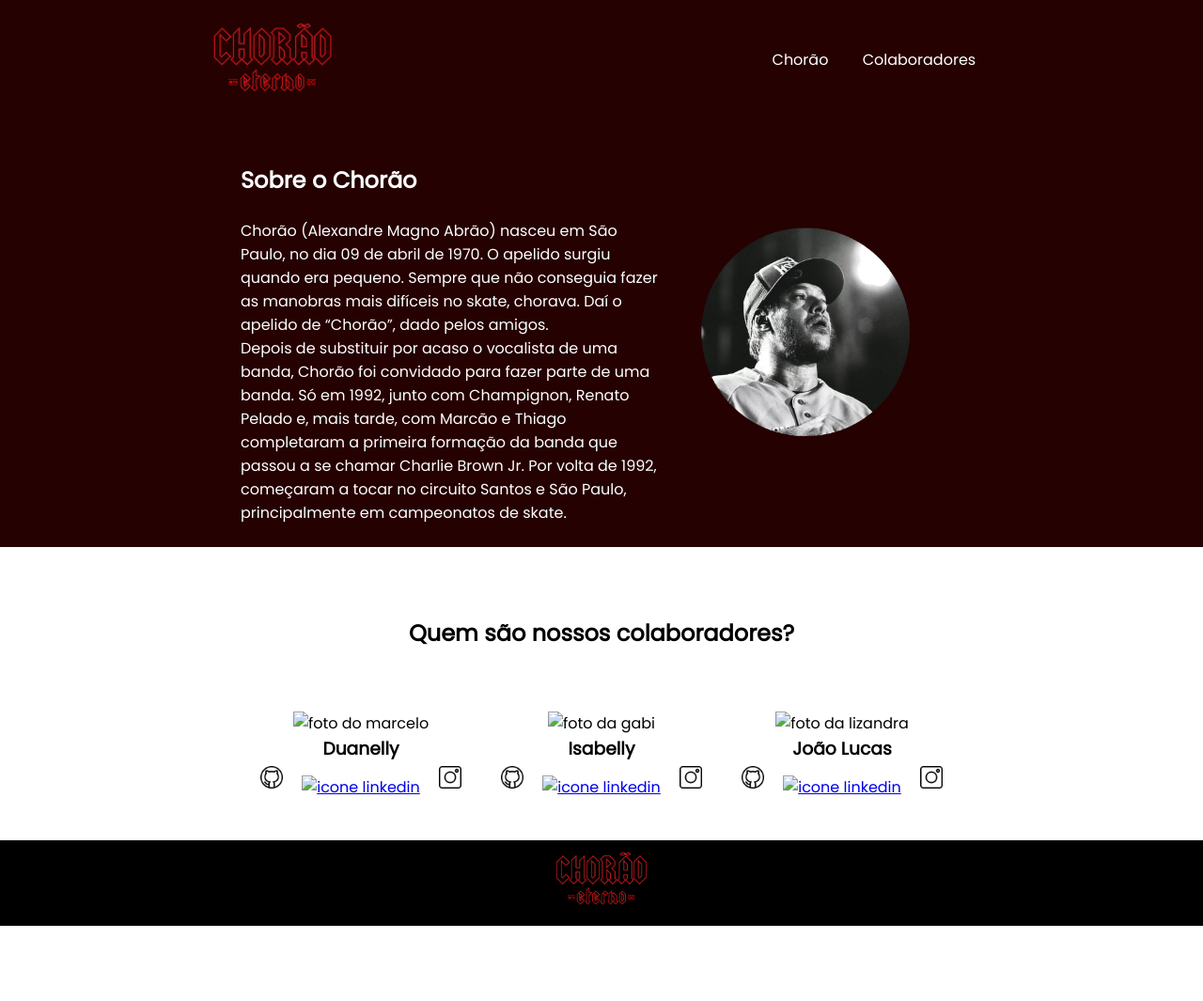
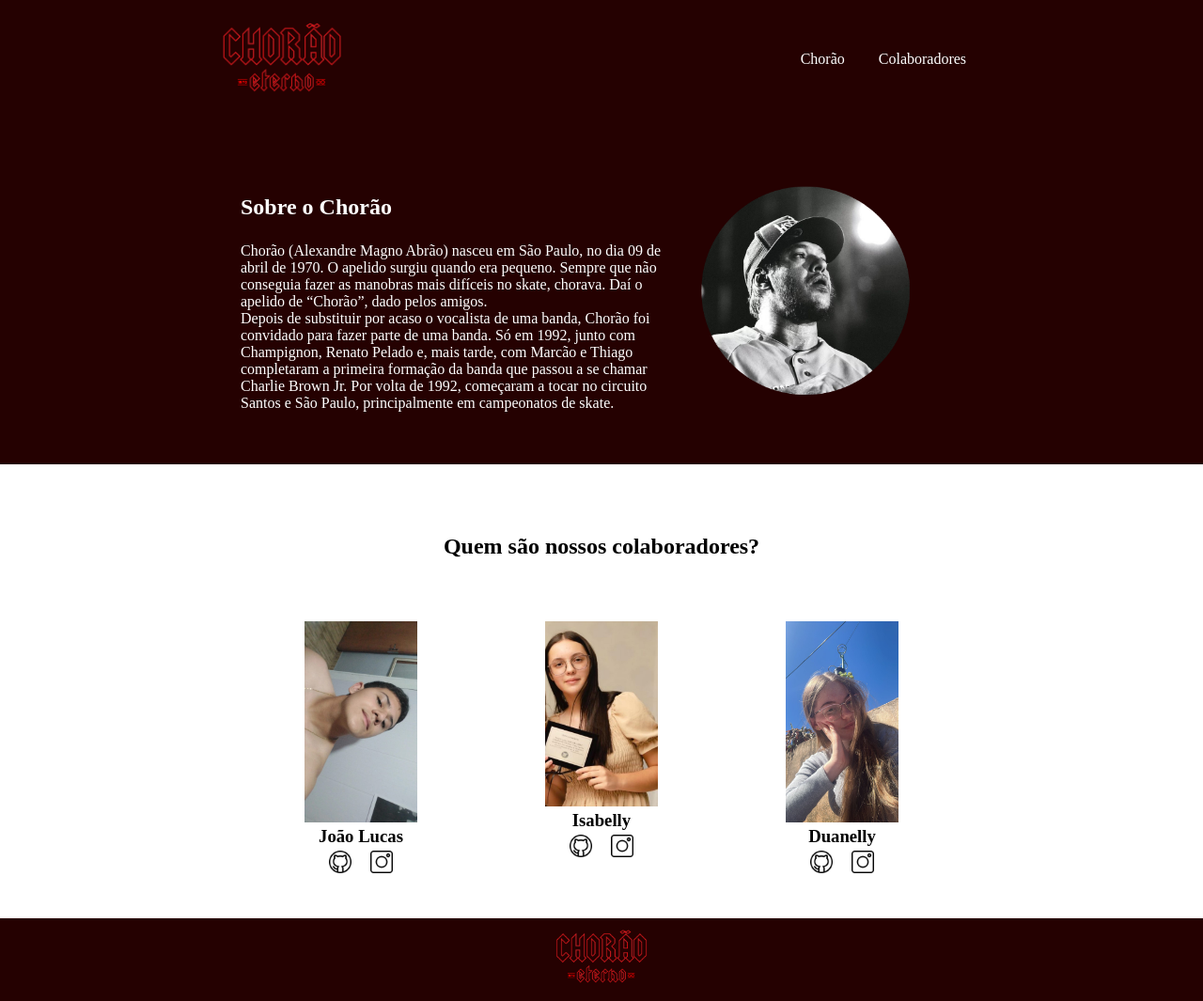
Before and after one commit to camaargo/fanpagechorao, a plain HTML site: page index.html in a window 1280 px wide. Shown: the whole page at 94% size. Before the commit the page ends 985 px from the top, so only its background shows below. Drawn offline with Linux system fonts and the light colour scheme.

Commit message:
Add files via upload

```diff
--- a/index.html
+++ b/index.html
@@ -5,7 +5,7 @@
     <meta charset="UTF-8">
     <meta http-equiv="X-UA-Compatible" content="IE=edge">
     <meta name="viewport" content="width=device-width, initial-scale=1.0">
-    <title>Equipe Alura Start</title>
+    <title>Equipe Chorão</title>
     <link rel="stylesheet" href="style.css">
     <link rel="preconnect" href="https://fonts.googleapis.com">
     <link rel="preconnect" href="https://fonts.gstatic.com" crossorigin>
@@ -14,7 +14,7 @@
 
 <body>
     <header class="cabecalho">
-        <img class="cabecalho-imagem" src="logoooo.png" alt="logo do Chorão">
+        <img class="cabecalho-imagem" src="logo.png" alt="logo do chorão">
         <ul class="cabecalho-lista">
             <li class="cabecalho-lista-item"><a href="#escola">Chorão</a></li>
             <li class="cabecalho-lista-item"><a href="#estudante">Colaboradores</a></li>
@@ -26,7 +26,7 @@
             <p class="escola-texto-um">Chorão (Alexandre Magno Abrão) nasceu em São Paulo, no dia 09 de abril de 1970. O apelido surgiu quando era pequeno. Sempre que não conseguia fazer as manobras mais difíceis no skate, chorava. Daí o apelido de “Chorão”, dado pelos amigos.</p>
             <p class="escola-texto-dois">Depois de substituir por acaso o vocalista de uma banda, Chorão foi convidado para fazer parte de uma banda. Só em 1992, junto com Champignon, Renato Pelado e, mais tarde, com Marcão e Thiago completaram a primeira formação da banda que passou a se chamar Charlie Brown Jr. Por volta de 1992, começaram a tocar no circuito Santos e São Paulo, principalmente em campeonatos de skate.</p>
         </div>
-        <img class="escola-imagem" src="fanpage.png" alt="fanpage">
+        <img class="escola-imagem" src="fanpage.png" alt="imagem que representa o Chorão">
     </section>
 
     <section id="estudante">
@@ -34,33 +34,30 @@
         <div class="estudante-todos">
             <span></span>
             <div class="estudante-div">
-                <img class="estudante-imagem" src="Marcelo.jpeg" alt="foto do marcelo">
-                <h3 class="estudante-nome">Duanelly</h3>
-                <a href="https://github.com/marcelopaludetto"><img class="estudante-icone" src="github.png"
+                <img class="estudante-imagem" src="joaolucas.jpeg" alt="foto do marcelo">
+                <h3 class="estudante-nome">João Lucas</h3>
+                <a href="https://github.com/Neveskkj2/fanpagechrorao1241"><img class="estudante-icone" src="github.png"
                         alt="icone github"></a>
-                <a href="https://linkedin.com/marcelopaludetto"><img class="estudante-icone" src="linkedin.png"
-                        alt="icone linkedin"></a>
-                <a href="https://instagram.com/marcelopaludetto"><img class="estudante-icone" src="instagram.png"
+
+                <a href="https://instagram.com/lucas____souzaaa"><img class="estudante-icone" src="instagram.png"
                         alt="icone instagram"></a>
             </div>
             <div class="estudante-div">
-                <img class="estudante-imagem" src="Gabi.jpg" alt="foto da gabi">
+                <img class="estudante-imagem" src="isabelalalal.jpeg" alt="foto da gabi">
                 <h3 class="estudante-nome">Isabelly</h3>
-                <a href="https://github.com/GabrielaM-L"><img class="estudante-icone" src="github.png"
+                <a href="https://github.com/camaargo/fanpagechorao"><img class="estudante-icone" src="github.png"
                         alt="icone github"></a>
-                <a href="https://www.linkedin.com/in/gabriela-marcomini-de-lima/"><img class="estudante-icone"
-                        src="linkedin.png" alt="icone linkedin"></a>
-                <a href="https://www.instagram.com/gabriela_marcomini/"><img class="estudante-icone" src="instagram.png"
+
+                <a href="https://www.instagram.com/isabellycamarrgo"><img class="estudante-icone" src="instagram.png"
                         alt="icone instagram"></a>
             </div>
             <div class="estudante-div">
-                <img class="estudante-imagem" src="Liz.jpg" alt="foto da lizandra">
-                <h3 class="estudante-nome">João Lucas</h3>
-                <a href="https://github.com/LizandraDuarte40"><img class="estudante-icone" src="github.png"
+                <img class="estudante-imagem" src="Duanelly.jpeg" alt="foto da lizandra">
+                <h3 class="estudante-nome">Duanelly</h3>
+                <a href="https://github.com/puchalskii/fanpagechoraoo"><img class="estudante-icone" src="github.png"
                         alt="icone github"></a>
-                <a href="https://www.linkedin.com/in/lizandrarlm-duarte/"><img class="estudante-icone"
-                        src="linkedin.png" alt="icone linkedin"></a>
-                <a href="https://www.instagram.com/lizandrarlm"><img class="estudante-icone" src="instagram.png"
+
+                <a href="https://www.instagram.com/puchalskiduanelly"><img class="estudante-icone" src="instagram.png"
                         alt="icone instagram"></a>
             </div>
             <span></span>
@@ -71,7 +68,7 @@
     </section>
 
     <footer class="rodape">
-        <img class="rodape-imagem" src="logoooo.png" alt="logo do Chorão">
+        <img class="rodape-imagem" src="logo.png" alt="logo da alura start">
     </footer>
 </body>
 
--- a/style.css
+++ b/style.css
@@ -3,7 +3,7 @@
     padding: 0;
 }
 body {
-    font-family: 'Poppins', sans-serif;
+    font-family: "Playfair Display", serif;
 }
 .cabecalho {
     background-color: #250101;
@@ -81,7 +81,7 @@
 }
 
 .rodape{
-    background-color: black;
+    background-color: #250101;
     text-align: center;
 }
 
```
Also changed, not shown: Duanelly.jpeg (added), Gabi.jpg (added), Joice.jpg (added), Liz.jpg (added), Marcelo.jpeg (added), Maria.jpg (added), Olivia.jpg (added), Rafa.jpg (added), Thais.jpg (added), chorao.png (added), choraocapa.jpg (added), fotochorao.png (added), isabelalalal.jpeg (added), joaolucas.jpeg (added), 2 more files.
